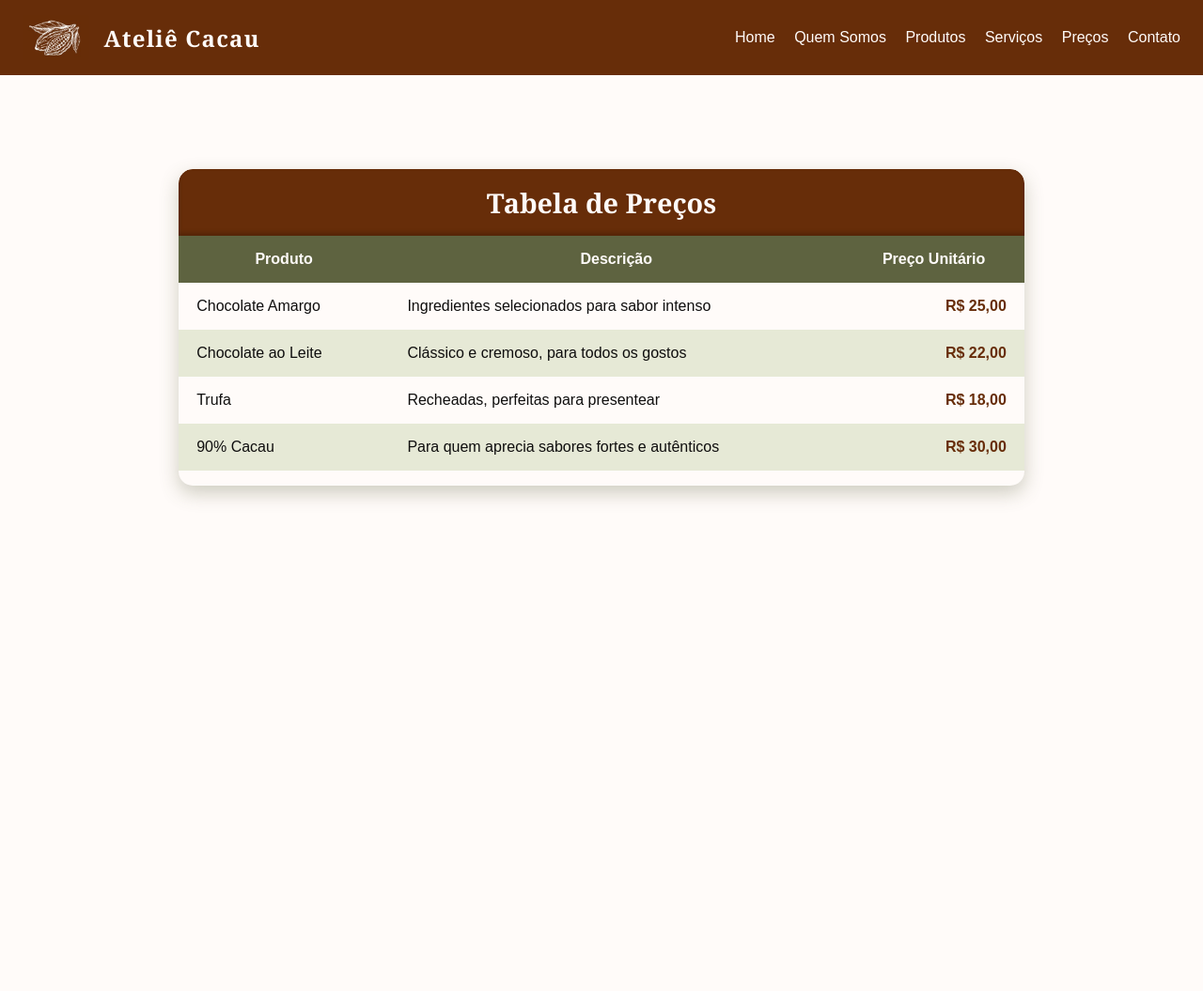
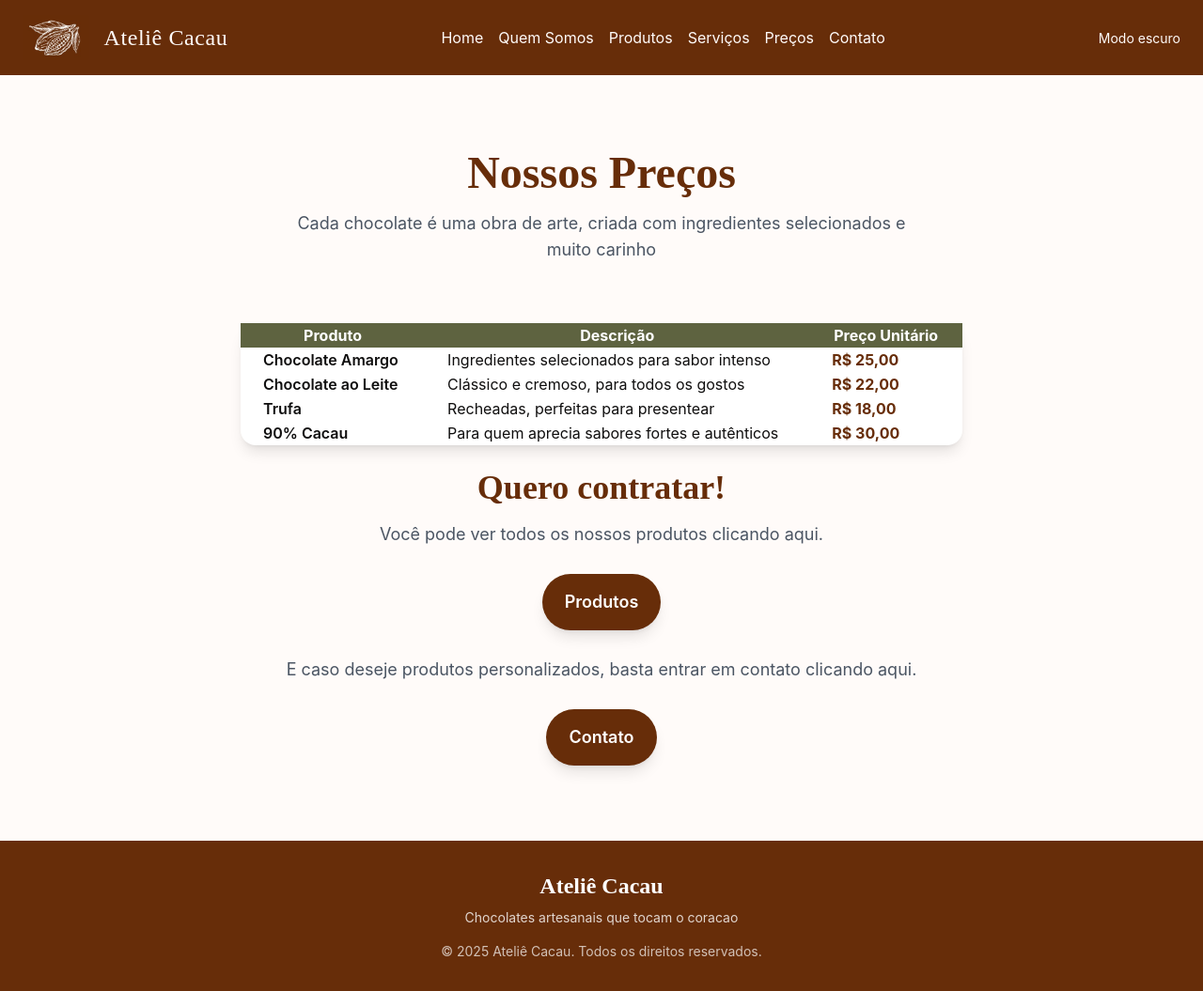
Before and after one commit to tommyogino/trabalho-html-css, a plain HTML site: page preco.html in a window 1280 px wide. Shown: the whole page at 94% size. Before the commit the page ends 800 px from the top, so only its background shows below. Drawn offline with Linux system fonts and the light colour scheme.

Commit message:
alteração na tabela de preço

```diff
--- a/preco.html
+++ b/preco.html
@@ -2,206 +2,117 @@
 <html lang="pt-BR">
   <head>
     <meta charset="UTF-8" />
-  <meta name="viewport" content="width=device-width, initial-scale=1" />
-  <title>Ateliê Cacau - Tabela de Preços</title>
-  <style>
-    :root {
-      --verde: #5e6340;
-      --marrom: #672d09;
-      --cinza-escuro: #0f0e0e;
-      --branco: #fffbf9;
-    }
-    body {
-      background-color: var(--branco);
-      font-family: Arial, sans-serif;
-      color: var(--cinza-escuro);
-      margin: 0;
-      padding: 0;
-    }
-    header {
-      background-color: var(--marrom);
-      color: var(--branco);
-      padding: 1rem 1.5rem;
-      display: flex;
-      align-items: center;
-      justify-content: space-between;
-    }
-    header .logo-container {
-      display: flex;
-      align-items: center;
-      gap: 1rem;
-    }
-    header .logo-container img {
-      height: 3rem;
-      border-radius: 0.25rem;
-      width: auto;
-    }
-    header h1 {
-      font-family: 'Georgia', serif;
-      font-size: 1.5rem;
-      margin: 0;
-      letter-spacing: 0.05em;
-    }
-    nav a {
-      color: var(--branco);
-      text-decoration: none;
-      margin-left: 1rem;
-      font-weight: 500;
-      transition: text-decoration 0.3s ease;
-    }
-    nav a:hover {
-      text-decoration: underline;
-    }
-    .table-wrapper {
-      max-width: 900px;
-      margin: 100px auto 2rem auto;
-      box-shadow: 0 8px 20px rgba(94, 99, 64, 0.3);
-      border-radius: 15px;
-      background-color: var(--branco);
-      overflow: hidden;
-      transition: transform 0.3s ease, box-shadow 0.3s ease;
-      padding-bottom: 1rem;
-    }
-    .table-wrapper:hover {
-      transform: translateY(-10px);
-      box-shadow: 0 15px 30px rgba(94, 99, 64, 0.5);
-    }
-    .table-title {
-      margin: 0;
-      padding: 1rem 0;
-      background-color: var(--marrom);
-      color: var(--branco);
-      font-family: 'Georgia', serif;
-      font-size: 1.8rem;
-      font-weight: 600;
-      text-align: center;
-      border-top-left-radius: 15px;
-      border-top-right-radius: 15px;
-      user-select: none;
-      box-shadow: inset 0 -3px 5px rgba(0,0,0,0.2);
-    }
-    table {
-      width: 100%;
-      border-collapse: separate;
-      border-spacing: 0;
-      background-color: var(--branco);
-    }
-    thead tr {
-      background-color: var(--verde);
-      color: var(--branco);
-      font-weight: 600;
-    }
-    thead th {
-      padding: 1rem 1.2rem;
-      border: none;
-    }
-    tbody tr:nth-child(even) {
-      background-color: #e6e9d6;
-    }
-    tbody tr:nth-child(odd) {
-      background-color: var(--branco);
-    }
-    tbody td {
-      padding: 1rem 1.2rem;
-      color: var(--cinza-escuro);
-      vertical-align: middle;
-      border: none;
-    }
-    tbody td.descricao {
-      text-align: left;
-    }
-    tbody td.preco {
-      font-weight: 700;
-      color: var(--marrom);
-      text-align: right;
-    }
-    /* Responsividade simples */
-    @media (max-width: 576px) {
-      .table-wrapper {
-        margin: 6rem 1rem 2rem 1rem;
-      }
-      .table-title {
-        font-size: 1.4rem;
-        padding: 0.8rem 0;
-      }
-      thead {
-        display: none;
-      }
-      tbody td {
-        display: block;
-        text-align: right;
-        padding-left: 50%;
-        position: relative;
-      }
-      tbody td.descricao,
-      tbody td.preco {
-        text-align: right;
-      }
-      tbody td::before {
-        content: attr(data-label);
-        position: absolute;
-        left: 1rem;
-        width: 45%;
-        padding-left: 0.5rem;
-        font-weight: 600;
-        text-align: left;
-        color: var(--marrom);
-      }
-    }
-  </style>
+    <meta name="viewport" content="width=device-width, initial-scale=1.0" />
+    <link rel="stylesheet" href="index.css" />
+    <title>Ateliê Cacau - Chocolates Artesanais Personalizados</title>
   </head>
   <body>
-  <header>
-    <div class="logo-container">
-      <img src="imagens/logo-cacau.jpeg" alt="Logo Ateliê Cacau" />
-      <h1>Ateliê Cacau</h1>
+    <div id="root">
+      <div class="text-[#0f0e0e] bg-[#fffbf9] min-h-screen flex flex-col">
+        <header
+          class="bg-[#672d09] text-[#fffbf9] px-6 py-4 flex items-center justify-between"
+        >
+          <div class="flex items-center space-x-4">
+            <img
+              src="imagens/logo-cacau.jpeg"
+              alt="Logo Ateliê Cacau"
+              class="w-auto rounded h-12"
+            />
+            <h1 class="font-serif text-2xl tracking-wide">Ateliê Cacau</h1>
           </div>
-    <nav>
-      <a href="index.html">Home</a>
-      <a href="quem_somos.html">Quem Somos</a>
-      <a href="produtos.html">Produtos</a>
-      <a href="servicos.html">Serviços</a>
-      <a href="#precos">Preços</a>
-      <a href="contato.html">Contato</a>
+          <nav class="space-x-4 hidden md:flex">
+            <a href="index.html" class="hover:underline">Home</a>
+            <a href="#quem-somos" class="hover:underline">Quem Somos</a>
+            <a href="#produtos" class="hover:underline">Produtos</a>
+            <a href="servicos.html" class="hover:underline">Serviços</a>
+            <a href="#precos" class="hover:underline">Preços</a>
+            <a href="contato.html" class="hover:underline">Contato</a>
           </nav>
+          <label style="display:flex;align-items:center;gap:4px;cursor:pointer;">
+            <input type="checkbox" id="darkModeToggle" hidden />
+            <span style="font-size:14px;">Modo escuro</span>
+          </label>
         </header>
-  <section id="precos">
-    <div class="table-wrapper">
-      <h2 class="table-title">Tabela de Preços</h2>
-      <div class="table-responsive">
-        <table class="text-center align-middle">
+      <section id="produtos" class="py-20 bg-[#fffbf9]">
+
+        <div class="text-center mb-16">
+          <h3 class="text-4xl md:text-5xl font-bold mb-4 font-serif text-[#672d09]">Nossos Preços</h3>
+          <p class="text-lg text-gray-600 max-w-2xl mx-auto">Cada chocolate é uma obra de arte, criada com ingredientes selecionados e muito carinho</p>
+        </div>
+  <div class="overflow-x-auto w-full flex justify-center mt-10 md:mt-14 lg:mt-16 px-4 sm:px-8 md:px-12 lg:px-20 xl:px-32">
+          <table class="w-full max-w-3xl bg-white rounded-2xl shadow-lg border border-[#e6e9d6] transition-transform duration-300 hover:scale-105 hover:shadow-2xl">
             <thead>
-            <tr>
-              <th>Produto</th>
-              <th>Descrição</th>
-              <th>Preço Unitário</th>
+              <tr class="bg-[#5e6340] text-white">
+                <th class="py-3 px-6 text-left rounded-tl-lg">Produto</th>
+                <th class="py-3 px-6 text-left">Descrição</th>
+                <th class="py-3 px-6 text-right rounded-tr-lg">Preço Unitário</th>
               </tr>
             </thead>
             <tbody>
-            <tr>
-              <td data-label="Produto">Chocolate Amargo</td>
-              <td data-label="Descrição" class="descricao">Ingredientes selecionados para sabor intenso</td>
-              <td data-label="Preço" class="preco">R$ 25,00</td>
+              <tr class="border-b border-gray-200 hover:bg-[#f3f1e7]">
+                <td class="py-3 px-6 font-semibold rounded-l-xl">Chocolate Amargo</td>
+                <td class="py-3 px-6">Ingredientes selecionados para sabor intenso</td>
+                <td class="py-3 px-6 text-right text-[#672d09] font-bold rounded-r-xl">R$ 25,00</td>
               </tr>
-            <tr>
-              <td data-label="Produto">Chocolate ao Leite</td>
-              <td data-label="Descrição" class="descricao">Clássico e cremoso, para todos os gostos</td>
-              <td data-label="Preço" class="preco">R$ 22,00</td>
+              <tr class="border-b border-gray-200 hover:bg-[#f3f1e7]">
+                <td class="py-3 px-6 font-semibold rounded-l-lg">Chocolate ao Leite</td>
+                <td class="py-3 px-6">Clássico e cremoso, para todos os gostos</td>
+                <td class="py-3 px-6 text-right text-[#672d09] font-bold rounded-r-lg">R$ 22,00</td>
               </tr>
-            <tr>
-              <td data-label="Produto">Trufa</td>
-              <td data-label="Descrição" class="descricao">Recheadas, perfeitas para presentear</td>
-              <td data-label="Preço" class="preco">R$ 18,00</td>
+              <tr class="border-b border-gray-200 hover:bg-[#f3f1e7]">
+                <td class="py-3 px-6 font-semibold rounded-l-lg">Trufa</td>
+                <td class="py-3 px-6">Recheadas, perfeitas para presentear</td>
+                <td class="py-3 px-6 text-right text-[#672d09] font-bold rounded-r-lg">R$ 18,00</td>
               </tr>
-            <tr>
-              <td data-label="Produto">90% Cacau</td>
-              <td data-label="Descrição" class="descricao">Para quem aprecia sabores fortes e autênticos</td>
-              <td data-label="Preço" class="preco">R$ 30,00</td>
+              <tr class="hover:bg-[#f3f1e7]">
+                <td class="py-3 px-6 font-semibold rounded-l-lg">90% Cacau</td>
+                <td class="py-3 px-6">Para quem aprecia sabores fortes e autênticos</td>
+                <td class="py-3 px-6 text-right text-[#672d09] font-bold rounded-r-lg">R$ 30,00</td>
               </tr>
             </tbody>
           </table>
         </div>
+        <div class="w-full flex justify-center">
+          <hr class="w-2/3 border-t-2 border-[#e6e9d6] my-12 md:my-20 lg:my-24" />
+        </div>
+        <div class="container mx-auto px-6 mt-10 md:mt-16 lg:mt-20">
+          <br>
+  <details>
+    <p>
+    <summary class="list-none text-center mb-16 mt-16 text-4xl md:text-4xl font-bold mb-4 font-serif text-[#672d09]">
+      Quero contratar!
+    </summary>
+    </div>
+    <div class="flex flex-col items-center text-center text-lg text-gray-600 max-w-2xl mx-auto space-y-6">
+      <p>Você pode ver todos os nossos produtos clicando aqui.</p> <br>
+      <a href="produtos.html"
+        class="bg-[#672d09] hover:bg-[#7d3510] px-6 py-4 rounded-full text-white font-semibold text-base transition-all duration-300 hover:scale-105 shadow-lg inline-block">
+        Produtos
+      </a> <br>
+      <p>E caso deseje produtos personalizados, basta entrar em contato clicando aqui.</p> <br>
+      <a href="contato.html"
+        class="bg-[#672d09] hover:bg-[#7d3510] px-6 py-4 rounded-full text-white font-semibold text-base transition-all duration-300 hover:scale-105 shadow-lg inline-block">
+        Contato
+      </a>
+
+    </div>
+  </details>
+</div>
     </div>
   </section>
+        <footer class="bg-[#672d09] text-white py-8">
+          <div class="text-center container mx-auto px-6">
+            <div class="mb-4">
+              <h2 class="text-2xl font-bold font-serif mb-2">Ateliê Cacau</h2>
+              <p class="text-sm opacity-80">
+                Chocolates artesanais que tocam o coracao
+              </p>
+            </div>
+            <p class="text-sm opacity-70">
+              © 2025 Ateliê Cacau. Todos os direitos reservados.
+            </p>
+          </div>
+        </footer>
+      </div>
   </body>
 </html>
```
Also changed, not shown: servicos.html (line endings or trailing spaces). Lines whose indentation alone changed are shown as unchanged.
